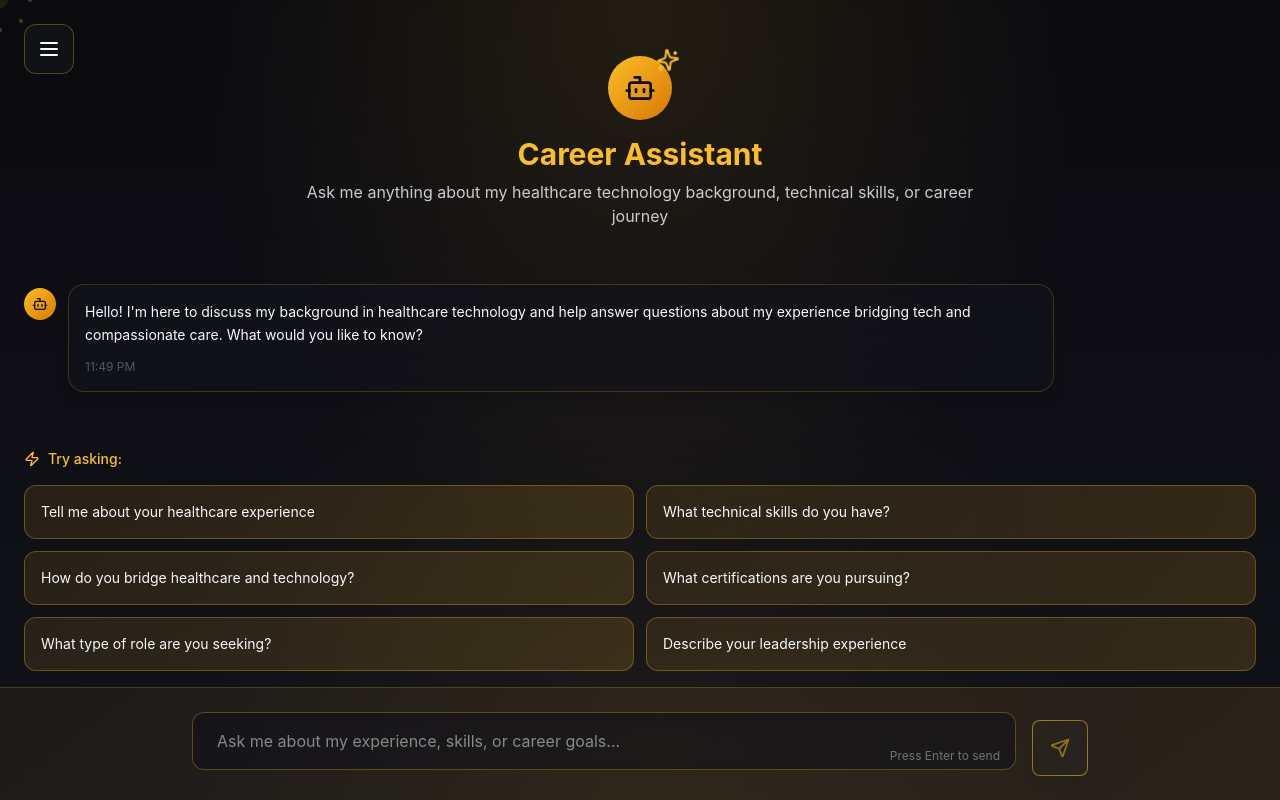
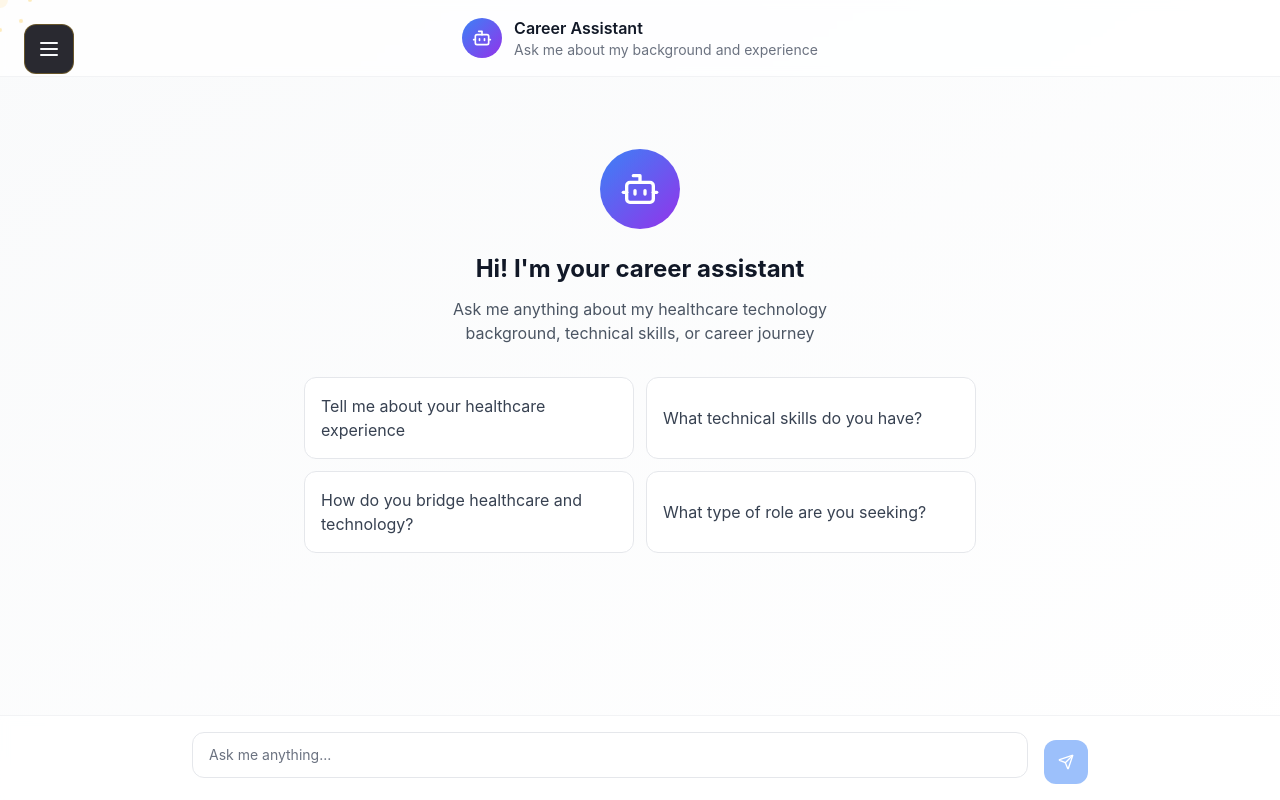
Before and after one commit to ThunderConstellations/ThunderConstellations.io, a React (Vite) app: page /chat in a window 1280 px wide. Built offline with nearby package versions, Linux system fonts and the light colour scheme.

Commit message:
Refactor AI chat to match toukoum.fr style
Implement smooth transitions and loading animation in the AI chat, similar to the toukoum.fr portfolio.

```diff
--- /dev/null
+++ b/src/components/chat/SmoothLoader.tsx
@@ -0,0 +1,22 @@
+
+import React from 'react';
+
+interface SmoothLoaderProps {
+  isVisible: boolean;
+}
+
+const SmoothLoader: React.FC<SmoothLoaderProps> = ({ isVisible }) => {
+  if (!isVisible) return null;
+
+  return (
+    <div className="flex items-center justify-center py-8 animate-fade-in">
+      <div className="flex items-center gap-2">
+        <div className="w-2 h-2 bg-blue-500 rounded-full animate-bounce" style={{ animationDelay: '0ms' }} />
+        <div className="w-2 h-2 bg-blue-500 rounded-full animate-bounce" style={{ animationDelay: '150ms' }} />
+        <div className="w-2 h-2 bg-blue-500 rounded-full animate-bounce" style={{ animationDelay: '300ms' }} />
+      </div>
+    </div>
+  );
+};
+
+export default SmoothLoader;
--- a/src/components/chat/TypingIndicator.tsx
+++ b/src/components/chat/TypingIndicator.tsx
@@ -10,18 +10,18 @@ const TypingIndicator: React.FC<TypingIndicatorProps> = ({ isVisible }) => {
   if (!isVisible) return null;
 
   return (
-    <div className="flex gap-3 justify-start animate-fade-in">
-      <div className="w-8 h-8 rounded-full bg-gradient-to-br from-cosmic-gold to-cosmic-gold-dark flex items-center justify-center">
-        <Bot className="w-4 h-4 text-cosmic-black" />
+    <div className="flex gap-4 justify-start animate-fade-in">
+      <div className="w-8 h-8 rounded-full bg-gradient-to-br from-blue-500 to-purple-600 flex items-center justify-center flex-shrink-0 mt-1">
+        <Bot className="w-4 h-4 text-white" />
       </div>
-      <div className="bg-gradient-to-br from-cosmic-dark/80 to-cosmic-dark/60 border border-cosmic-gold/20 rounded-2xl p-4">
+      <div className="bg-white border border-gray-200 shadow-sm rounded-2xl p-4">
         <div className="flex gap-1 items-center">
           <div className="flex gap-1">
-            <div className="w-2 h-2 bg-cosmic-gold rounded-full animate-bounce" />
-            <div className="w-2 h-2 bg-cosmic-gold rounded-full animate-bounce" style={{ animationDelay: '0.1s' }} />
-            <div className="w-2 h-2 bg-cosmic-gold rounded-full animate-bounce" style={{ animationDelay: '0.2s' }} />
+            <div className="w-2 h-2 bg-gray-400 rounded-full animate-bounce" />
+            <div className="w-2 h-2 bg-gray-400 rounded-full animate-bounce" style={{ animationDelay: '0.1s' }} />
+            <div className="w-2 h-2 bg-gray-400 rounded-full animate-bounce" style={{ animationDelay: '0.2s' }} />
           </div>
-          <span className="ml-2 text-xs text-cosmic-starlight/70">Thinking...</span>
+          <span className="ml-2 text-xs text-gray-500">Thinking...</span>
         </div>
       </div>
     </div>
--- a/src/pages/Chat.tsx
+++ b/src/pages/Chat.tsx
@@ -1,11 +1,200 @@
 
-import React from 'react';
-import AIChat from '../components/AIChat';
+import React, { useState, useRef, useEffect } from 'react';
+import { Send, User, Bot } from 'lucide-react';
+import SmoothLoader from '../components/chat/SmoothLoader';
+
+interface Message {
+  id: number;
+  type: 'user' | 'assistant';
+  content: string;
+  timestamp: Date;
+}
 
 const Chat = () => {
+  const [messages, setMessages] = useState<Message[]>([]);
+  const [inputValue, setInputValue] = useState('');
+  const [isTyping, setIsTyping] = useState(false);
+  const [showWelcome, setShowWelcome] = useState(true);
+  const messagesEndRef = useRef<HTMLDivElement>(null);
+
+  const scrollToBottom = () => {
+    messagesEndRef.current?.scrollIntoView({ behavior: 'smooth' });
+  };
+
+  useEffect(() => {
+    scrollToBottom();
+  }, [messages]);
+
+  const handleSendMessage = async () => {
+    if (!inputValue.trim()) return;
+
+    const userMessage: Message = {
+      id: Date.now(),
+      type: 'user',
+      content: inputValue,
+      timestamp: new Date()
+    };
+
+    setMessages(prev => [...prev, userMessage]);
+    setInputValue('');
+    setIsTyping(true);
+    setShowWelcome(false);
+
+    // Enhanced AI responses
+    setTimeout(() => {
+      const responses = [
+        "My healthcare background spans 5+ years in care coordination and mental health support, combined with growing expertise in React, TypeScript, and full-stack development. I've led teams in building technology solutions that directly improved patient outcomes and streamlined clinical workflows.",
+        "I specialize in creating healthcare technology that prioritizes both user experience and clinical effectiveness. My unique perspective comes from understanding both the technical requirements and the real-world healthcare challenges that solutions need to address.",
+        "What distinguishes me is my ability to bridge the gap between technical implementation and healthcare needs. I've worked directly with care teams, understand clinical workflows, and can translate complex healthcare requirements into elegant technical solutions.",
+        "I'm passionate about using technology to make healthcare more accessible and efficient. My experience includes mental health program coordination, care team leadership, and developing solutions that serve both providers and patients effectively.",
+        "I'm actively pursuing certifications in cybersecurity and cloud platforms like Azure, while building on my healthcare foundation. I'm particularly interested in roles that combine my healthcare domain knowledge with growing technical expertise.",
+        "My goal is to contribute to organizations that value both technical innovation and meaningful healthcare impact. I'm open to opportunities in the Chicago area or remote positions, with relocation considered for the right opportunity."
+      ];
+
+      const assistantMessage: Message = {
+        id: Date.now() + 1,
+        type: 'assistant',
+        content: responses[Math.floor(Math.random() * responses.length)],
+        timestamp: new Date()
+      };
+
+      setMessages(prev => [...prev, assistantMessage]);
+      setIsTyping(false);
+    }, 1200 + Math.random() * 800);
+  };
+
+  const handleKeyPress = (e: React.KeyboardEvent) => {
+    if (e.key === 'Enter' && !e.shiftKey) {
+      e.preventDefault();
+      handleSendMessage();
+    }
+  };
+
   return (
-    <div className="cosmic-bg min-h-screen">
-      <AIChat isFullscreen={true} />
+    <div className="min-h-screen bg-gradient-to-br from-gray-50 to-white flex flex-col">
+      {/* Header */}
+      <div className="bg-white/80 backdrop-blur-sm border-b border-gray-200/50 p-4 sticky top-0 z-10">
+        <div className="max-w-4xl mx-auto flex items-center justify-center">
+          <div className="flex items-center gap-3">
+            <div className="w-10 h-10 rounded-full bg-gradient-to-br from-blue-500 to-purple-600 flex items-center justify-center">
+              <Bot className="w-5 h-5 text-white" />
+            </div>
+            <div>
+              <h1 className="font-semibold text-gray-900">Career Assistant</h1>
+              <p className="text-sm text-gray-500">Ask me about my background and experience</p>
+            </div>
+          </div>
+        </div>
+      </div>
+
+      {/* Messages Container */}
+      <div className="flex-1 overflow-y-auto">
+        <div className="max-w-4xl mx-auto p-6">
+          {/* Welcome Message */}
+          {showWelcome && messages.length === 0 && (
+            <div className="text-center py-12 animate-fade-in">
+              <div className="w-20 h-20 rounded-full bg-gradient-to-br from-blue-500 to-purple-600 flex items-center justify-center mx-auto mb-6">
+                <Bot className="w-10 h-10 text-white" />
+              </div>
+              <h2 className="text-2xl font-bold text-gray-900 mb-3">Hi! I'm your career assistant</h2>
+              <p className="text-gray-600 max-w-md mx-auto mb-8">
+                Ask me anything about my healthcare technology background, technical skills, or career journey
+              </p>
+
+              {/* Quick Questions */}
+              <div className="grid grid-cols-1 md:grid-cols-2 gap-3 max-w-2xl mx-auto">
+                {[
+                  "Tell me about your healthcare experience",
+                  "What technical skills do you have?",
+                  "How do you bridge healthcare and technology?",
+                  "What type of role are you seeking?"
+                ].map((question, index) => (
+                  <button
+                    key={index}
+                    onClick={() => setInputValue(question)}
+                    className="p-4 text-left bg-white rounded-xl border border-gray-200 hover:border-blue-300 hover:shadow-sm transition-all duration-200 text-gray-700 hover:text-blue-600"
+                  >
+                    {question}
+                  </button>
+                ))}
+              </div>
+            </div>
+          )}
+
+          {/* Messages */}
+          <div className="space-y-6">
+            {messages.map((message, index) => (
+              <div
+                key={message.id}
+                className={`flex gap-4 ${message.type === 'user' ? 'justify-end' : 'justify-start'} animate-fade-in`}
+                style={{ animationDelay: `${index * 100}ms` }}
+              >
+                {message.type === 'assistant' && (
+                  <div className="w-8 h-8 rounded-full bg-gradient-to-br from-blue-500 to-purple-600 flex items-center justify-center flex-shrink-0 mt-1">
+                    <Bot className="w-4 h-4 text-white" />
+                  </div>
+                )}
+
+                <div className={`
+                  max-w-[80%] rounded-2xl p-4 transition-all duration-300
+                  ${message.type === 'user'
+                    ? 'bg-blue-500 text-white ml-auto'
+                    : 'bg-white border border-gray-200 shadow-sm'
+                  }
+                `}>
+                  <p className="text-sm leading-relaxed">{message.content}</p>
+                  <span className="text-xs opacity-70 mt-2 block">
+                    {message.timestamp.toLocaleTimeString([], {
+                      hour: '2-digit',
+                      minute: '2-digit'
+                    })}
+                  </span>
+                </div>
+
+                {message.type === 'user' && (
+                  <div className="w-8 h-8 rounded-full bg-gray-300 flex items-center justify-center flex-shrink-0 mt-1">
+                    <User className="w-4 h-4 text-gray-600" />
+                  </div>
+                )}
+              </div>
+            ))}
+          </div>
+
+          <SmoothLoader isVisible={isTyping} />
+          <div ref={messagesEndRef} />
+        </div>
+      </div>
+
+      {/* Input Area */}
+      <div className="bg-white/80 backdrop-blur-sm border-t border-gray-200/50 p-4 sticky bottom-0">
+        <div className="max-w-4xl mx-auto">
+          <div className="flex gap-4 items-end">
+            <div className="flex-1 relative">
+              <textarea
+                value={inputValue}
+                onChange={(e) => setInputValue(e.target.value)}
+                onKeyPress={handleKeyPress}
+                placeholder="Ask me anything..."
+                rows={1}
+                className="w-full bg-white border border-gray-200 rounded-xl px-4 py-3
+                         text-gray-900 placeholder-gray-500
+                         focus:outline-none focus:border-blue-400 focus:ring-2 focus:ring-blue-100
+                         transition-all duration-200 resize-none text-sm"
+                style={{ minHeight: '44px', maxHeight: '120px' }}
+              />
+            </div>
+            <button
+              onClick={handleSendMessage}
+              disabled={!inputValue.trim() || isTyping}
+              className="bg-blue-500 hover:bg-blue-600 disabled:opacity-50 disabled:cursor-not-allowed
+                       text-white p-3 rounded-xl transition-all duration-200 hover:scale-105 active:scale-95
+                       disabled:transform-none flex items-center justify-center min-w-[44px] h-[44px]"
+            >
+              <Send className="w-4 h-4" />
+            </button>
+          </div>
+        </div>
+      </div>
     </div>
   );
 };
```
